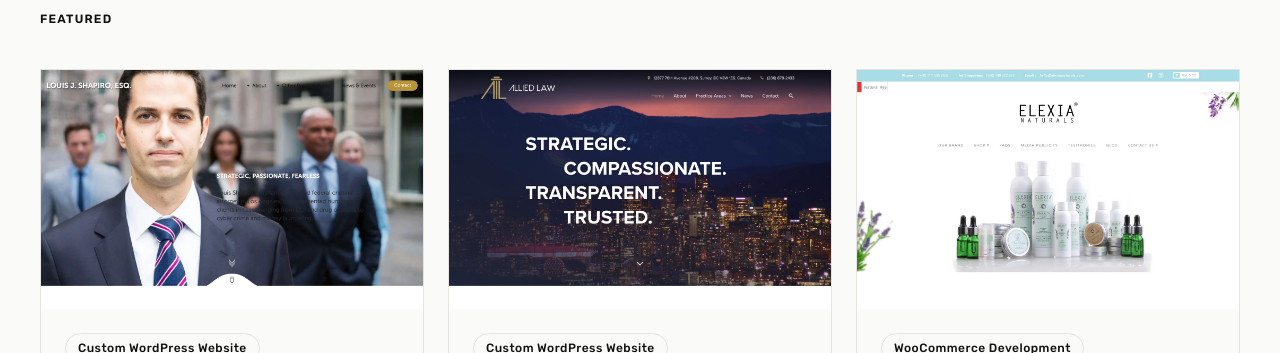
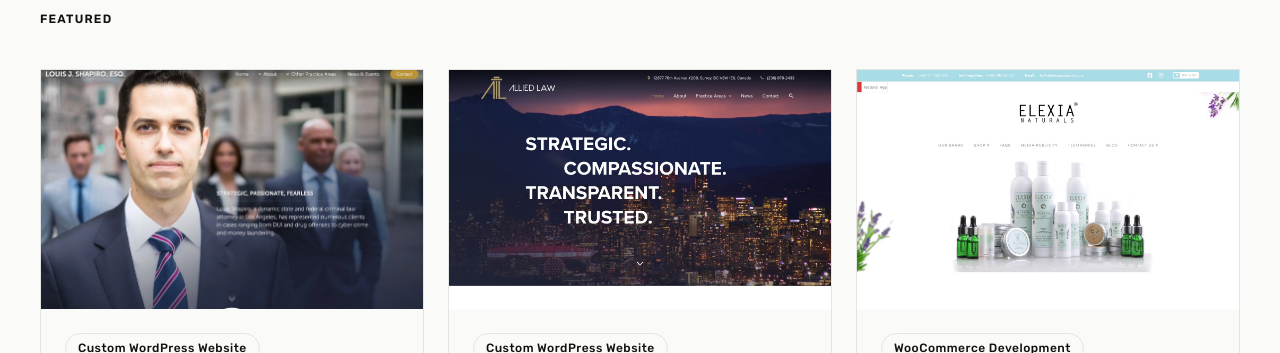
Before and after one commit to jadealombro/jade-portfolio, a Next.js app: page /projects in a window 1280 px wide. Shown: the part 599-952 px from the top of the page. Built offline with nearby package versions, Linux system fonts and the light colour scheme; no server answers.

Commit message:
Updat lou-shapiro website screenshot

```diff
--- a/src/data/projects.ts
+++ b/src/data/projects.ts
@@ -26,7 +26,7 @@ export const projects: Project[] = [
       "Media credentials (Today Show, NBC, ET) integrated to build trust early",
       "Optimized for local search in the Century City / Los Angeles area",
     ],
-    images: ["/images/projects/lou-shapiro.jpg"],
+    images: ["/images/projects/lou-shapiro.webp"],
     liveUrl: "https://loushapiro.com/",
   },
   {
```
Also changed, not shown: public/images/projects/lou-shapiro.webp (added).
